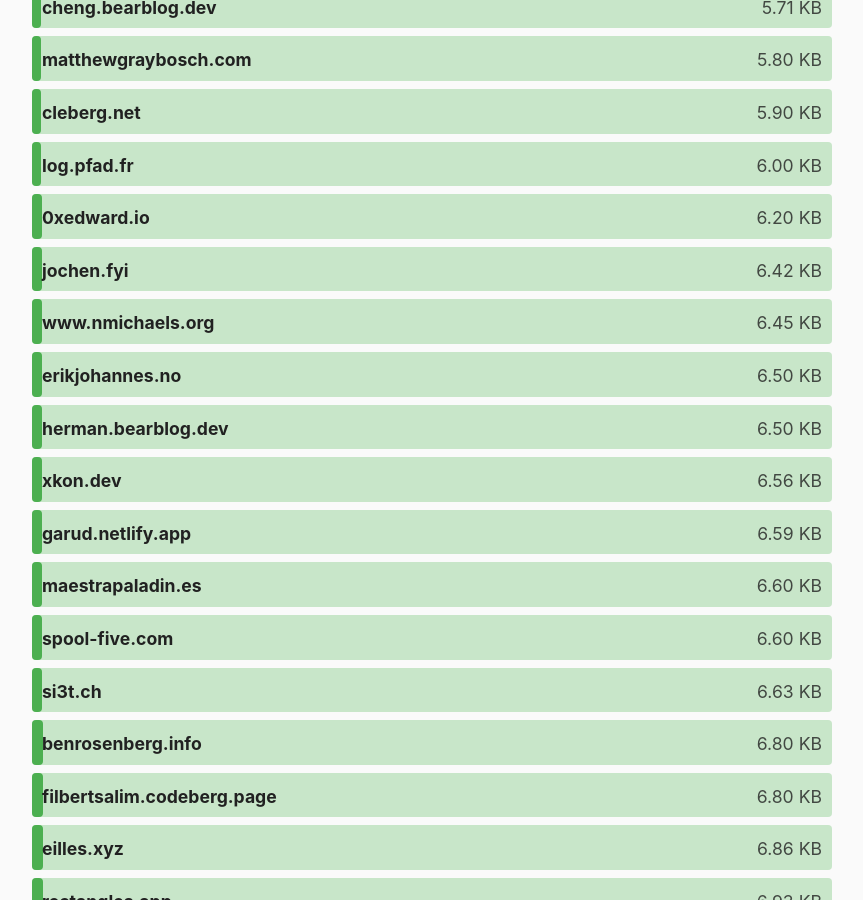
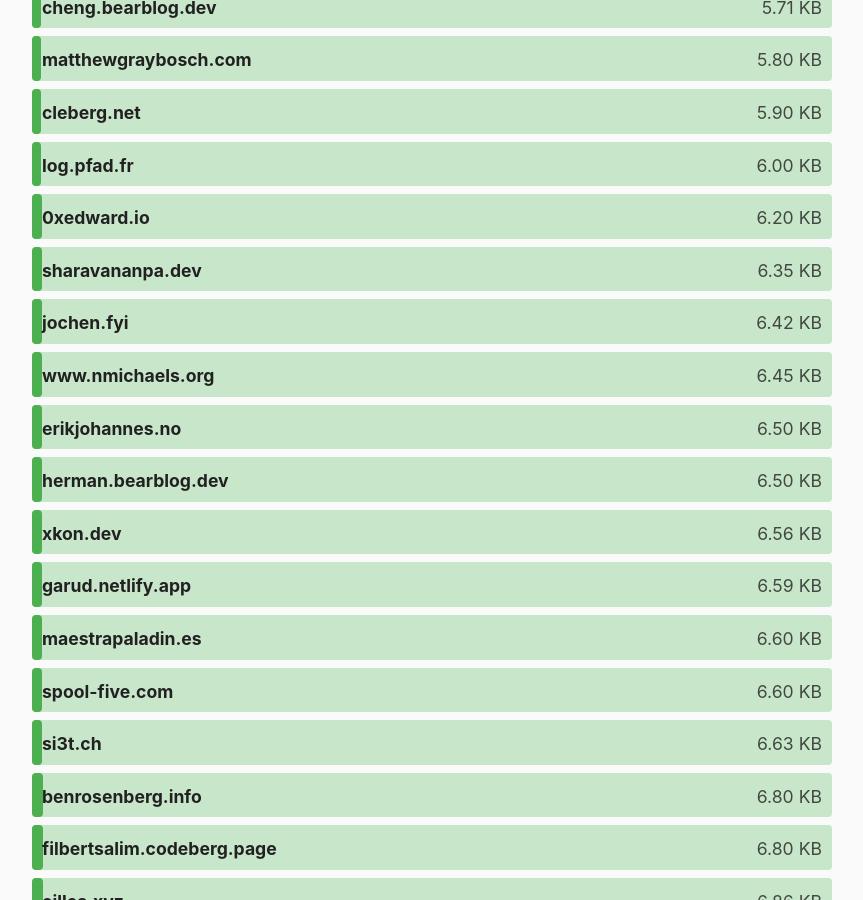
Before and after one commit to kevquirk/512kb.club, a Jekyll site: the page built from index.md, in a window 1280 px wide and 900 px high, scrolled down 2796 px. Shown: the whole window, without its empty margins (208-1071 px from the left). Built offline with Jekyll 4.4.1, drawn with Linux system fonts in a browser that asks for light colours.

Commit message:
Add sharavananpa.dev

```diff
--- a/_data/sites.yml
+++ b/_data/sites.yml
@@ -3937,3 +3937,8 @@
   url: https://zwieratko.sk/
   size: 28.07
   last_checked: 2024-02-11
+
+- domain: sharavananpa.dev
+  url: https://sharavananpa.dev/
+  size: 6.35
+  last_checked: 2024-05-30
```
